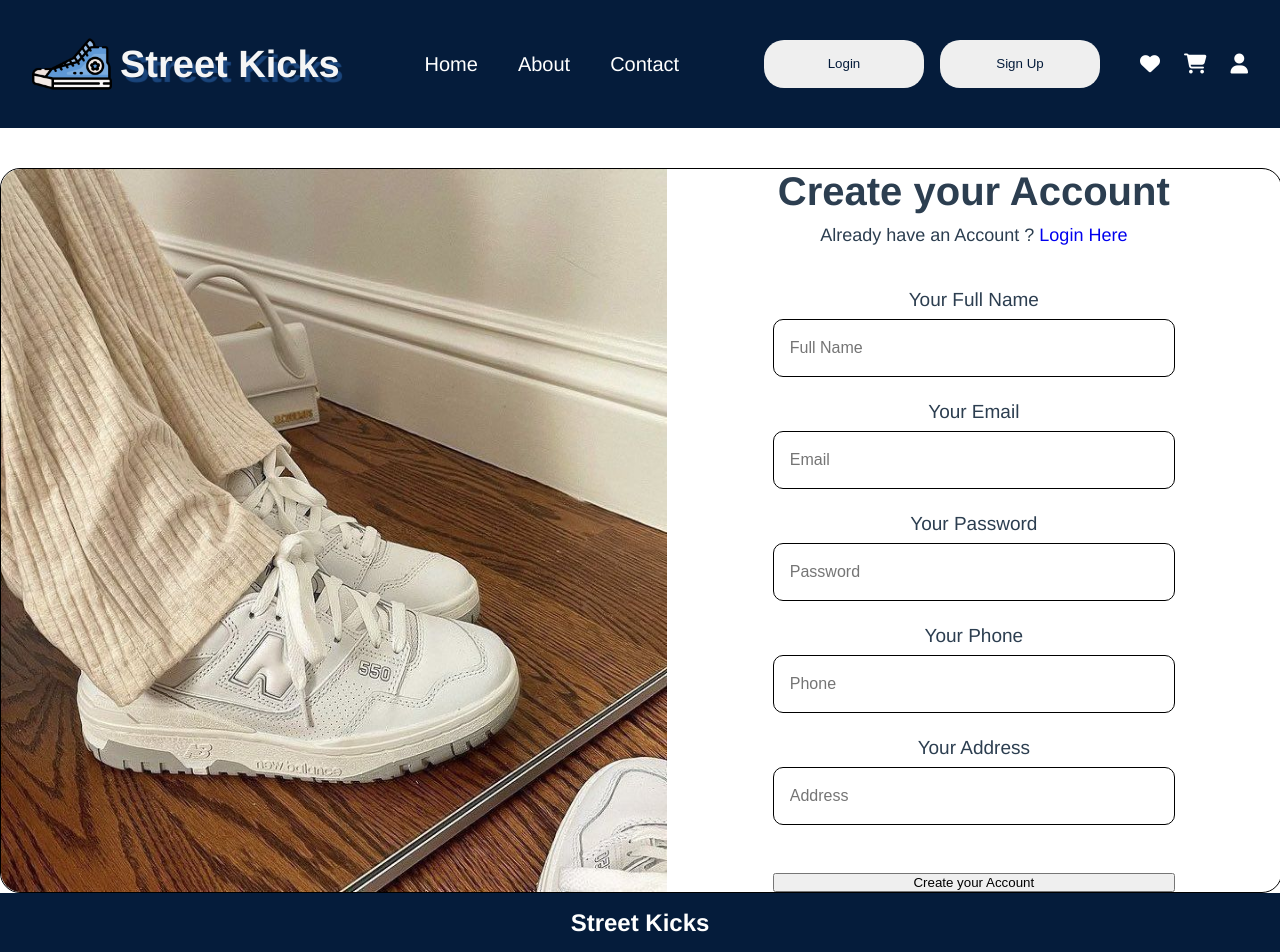
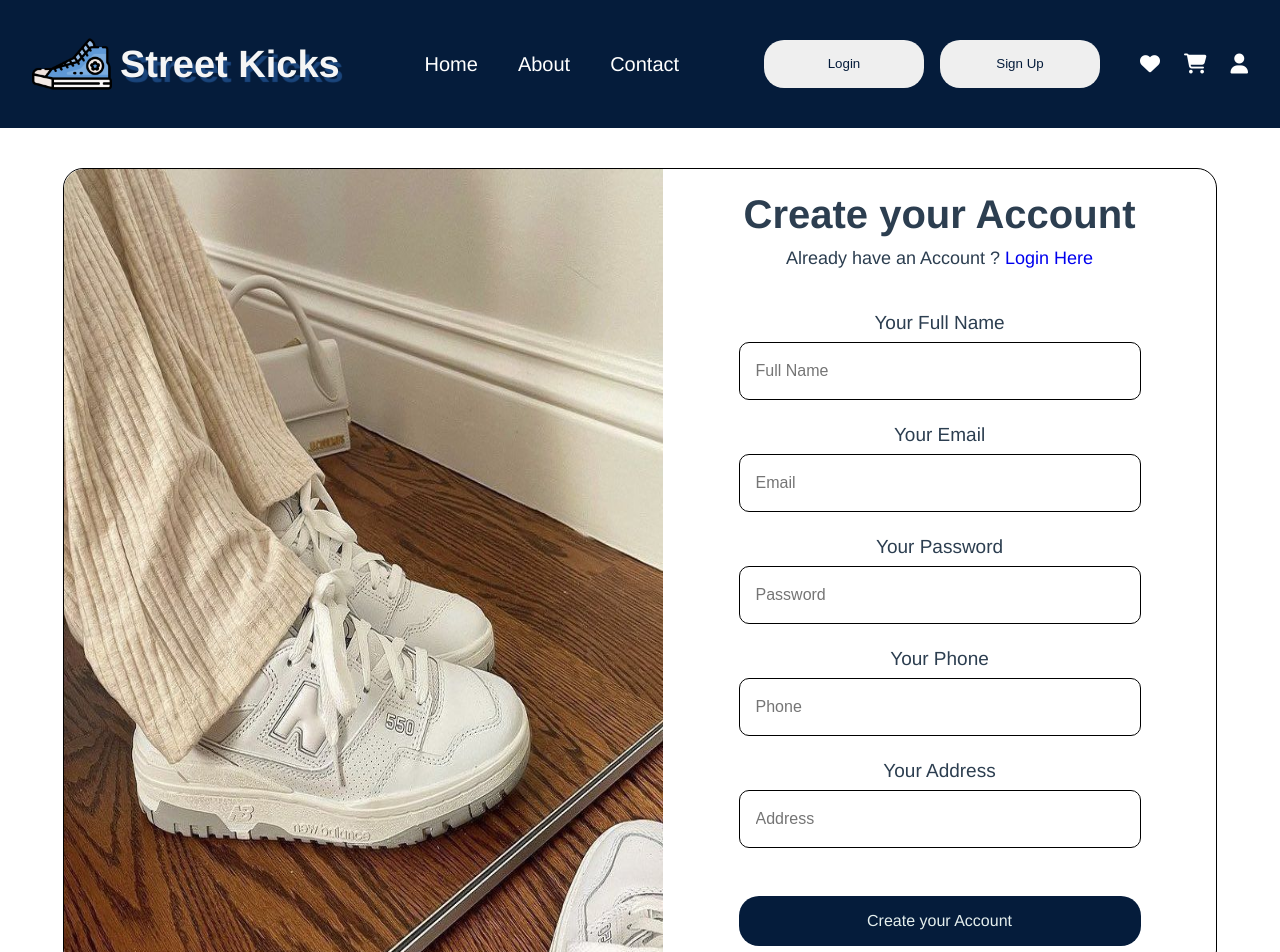
Before and after one commit to pssgarcia/sneakers, a Vue app: page /registration in a window 1280 px wide. Shown: the top 952 px of the page. Built offline with nearby package versions, Linux system fonts and the light colour scheme; no server answers.

Commit message:
last commit

```diff
--- a/src/components/LoginPage.vue
+++ b/src/components/LoginPage.vue
@@ -1,7 +1,7 @@
 <template>
-    <main>
+    <main class="login-main">
         <section v-if="logged">
-            <ProfilePage/>
+            <HomePage />
         </section>
         <section class="container-login" v-else>
             <section class="left" >
@@ -13,18 +13,18 @@
                     </p>
                 </section>
                 <article class="content">
-                    <form @submit.prevent="login">
+                    <form class="form-login" @submit.prevent="login">
                         <section class="inputs">
                             <article class="article">
                                 <label for="userEmail">Your Email</label>
-                                <input type="email" name="userEmail" id="userEmail" placeholder="Email" v-model.lazy="userEmail">
+                                <input class="input" type="email" name="userEmail" id="userEmail" placeholder="Email" v-model.lazy="userEmail">
                             </article>
                             <article class="article">
                                 <label for="userPassword">Your Password</label>
-                                <input type="password" name="userPassword" id="userPassword" placeholder="Password" v-model.lazy="userPassword">
+                                <input class="input" type="password" name="userPassword" id="userPassword" placeholder="Password" v-model.lazy="userPassword">
                             </article>
                         </section>
-                        <button type="submit">Login</button>
+                        <button class="login-button" type="submit">Login</button>
                     </form>
                 </article>
             </section>
@@ -37,12 +37,12 @@
 
 <script>
 import VueCookies from 'vue-cookies';
-import ProfilePage from './ProfilePage.vue';
+import HomePage from './pages/HomePage.vue';
 
 export default {
     name: "LoginPage",
     components:{
-        ProfilePage
+        HomePage
     },
     data(){
         return{
--- a/src/components/NavComponent.vue
+++ b/src/components/NavComponent.vue
@@ -1,7 +1,7 @@
 <template>
     <nav>
         <section>
-            <a href="#">
+            <a href="#sneakers  ">
                 <img src="../assets/img/sneakers-logo.png" alt="logo1">
                 <h2>Street Kicks</h2>
             </a>
--- a/src/components/ProfilePage.vue
+++ b/src/components/ProfilePage.vue
@@ -37,7 +37,7 @@
                     </tr>
                     </tbody>
                 </table>
-            <button @click="logout" class="button">Log out</button>
+            <router-link to="/" @click="logout" class="button">Log out</router-link>
             </section>
         </main>
 </template>
--- a/src/components/RegistrationPage.vue
+++ b/src/components/RegistrationPage.vue
@@ -1,5 +1,5 @@
 <template>
-    <main>
+    <main class="signup-main">
         <section class="container_2">
             <img class="img_2" src="./../assets/img_4.jpg" alt="img_4">
             <section class="left">
@@ -31,7 +31,7 @@
                                 <input class="input" type="text" name="userAddress" id="userAddress" placeholder="Address" v-model.lazy="usersObj.userAddress">
                             </article>
                         </section>
-                        <button type="submit">Create your Account</button>
+                        <router-link to="/" type="submit">Create your Account</router-link>
                     </form>
                 </article>
             </section>
--- a/src/components/SneakersCards.vue
+++ b/src/components/SneakersCards.vue
@@ -1,6 +1,9 @@
 <template>
   <div class="container">
-    <div class="message alert alert-success" v-if="addToCartMessage">{{ addToCartMessage }}</div>
+   <aside class="message-father">
+      <div class="message-success" v-if="addToCartMessage">{{ addToCartMessage }}</div>
+      <div class="message-success" v-if="addToListMessage">{{ addToListMessage }}</div>
+   </aside>
     <!-- <div class="cart-reference">
       {{ shoppingCart.length }} items in Cart
     </div> -->
@@ -41,6 +44,7 @@ export default {
          shoppingCart: [],
          wishList: [],
          addToCartMessage: '',
+         addToListMessage: '',
          sneakersImages: [
             "https://bit.ly/first-sneaker",
             "https://bit.ly/second-sneaker",
@@ -82,7 +86,7 @@ export default {
             VueCookies.set("cart", JSON.stringify(this.shoppingCart));
          }
 
-         this.addToCartMessage = `Item successfully added to the cart.`;
+         this.addToCartMessage = `Item successfully added to your cart.`;
       },
       addToWishList(sneaker) {
          if (VueCookies.isKey("wlist")) {
@@ -93,6 +97,8 @@ export default {
             this.wishList.push(sneaker);
             VueCookies.set("wlist", JSON.stringify(this.wishList));
          }
+
+         this.addToListMessage = `Item successfully added to your list.`;
       }
    }
 }
--- a/src/components/pages/ShoppingCart.vue
+++ b/src/components/pages/ShoppingCart.vue
@@ -1,11 +1,11 @@
 <template>
    <article class="lists">
-      <h2>Your Cart</h2>
+      <h2>My Cart</h2>
       <aside>
          <div class="cart-reference">
             {{ localCart.length }}  items in cart
          </div>
-         <button @click="clearCart">Clear cart</button>
+         <button class="btn-list" @click="clearCart">Clear cart</button>
       </aside>
       <section class="order-container" v-if="localCart.length > 0">
          <section class="sneaker-cart" v-show="true">
--- a/src/components/pages/WishList.vue
+++ b/src/components/pages/WishList.vue
@@ -1,7 +1,7 @@
 <template>
     <article class="lists">
       <aside>
-         <h2>Your Wish List</h2>
+         <h2>My Wish List</h2>
          <button class="btn-list" @click="clearList">Clear List</button>
       </aside>
       <section class="sneakers-card">
--- a/src/css/login_css.css
+++ b/src/css/login_css.css
@@ -117,9 +117,18 @@ label{
 #userInfo {
     display: flex;
     flex-direction: column;
+    align-items: center;
     row-gap: 2vh;
     width: 100%;
     padding-left: 2vh;
+    padding-bottom: 2vh;
+    > a {
+        display: flex;
+        align-items: center;
+        justify-content: center;
+        background-color: var(--oxfordBlue);
+        color: var(--azure);
+    }
 }
 
 table{
@@ -149,11 +158,19 @@ table{
     width: 45%;
 }
 
-.container_2{
-    width: 100%;
+.container_2, .container-login{
+    width: 90%;
     border: 1px solid black;
     border-radius: 20px;
     display: flex;
+    margin-top: 5vh;
+}
+
+.signup-main, .login-main {
+    padding-bottom: 5vh;
+    display: flex;
+    flex-direction: column;
+    align-items: center;
 }
 
 .right{
@@ -168,6 +185,7 @@ table{
     align-items: center;
     justify-content: center;
     row-gap: 5vh;
+    padding: 2%;
 }
 
 .title-2{
@@ -194,6 +212,15 @@ table{
     display: flex;
     flex-direction: column;
     row-gap: 6vh;
+    [type="submit"] {
+        display: flex;
+        align-items: center;
+        justify-content: center;
+        padding: 4%;
+        border-radius: 20px;
+        background-color: var(--oxfordBlue);
+        color: var(--azure);
+    }
 }
 
 .article{
@@ -235,6 +262,22 @@ label{
 
 }
 
+.form-login {
+    display: flex;
+    flex-direction: column;
+    row-gap: 3vh;
+}
+
+.login-button {
+    display: flex;
+    align-items: center;
+    justify-content: center;
+    padding: 4%;
+    border-radius: 20px;
+    background-color: var(--oxfordBlue);
+    color: var(--azure);
+}
+
 .login-btn > a, .signup-btn > a {
     color: var(--oxfordBlue);
     padding: 5%;
--- a/src/css/style.css
+++ b/src/css/style.css
@@ -26,10 +26,6 @@ p {
 
 li {
   list-style-type: none;
-}
-
-main {
-  padding-top: 5vh;
 }
 /*===================
 nav
@@ -248,9 +244,11 @@ nav > ul {
    gap: 4vh;
    width: 100%;
    padding-bottom: 5vh;
-}
+   padding-top: 5vh;
+  }
 
-.sneakers-card > figure {
+  .sneakers-card > figure {
+   border: 1px solid var(--indigoDye);
    width: 28%;
    padding: 1%;
    display: flex;
@@ -313,6 +311,20 @@ figcaption > p {
 
 .order-container {
    display: flex;
+}
+
+.message-father {
+  display: flex;
+  justify-content: center;
+  margin: 2vh;
+}
+
+.message-success {
+  background-color: var(--oxfordBlue);
+  padding: 4vh;
+  color: var(--azure);
+  border-radius: 10px;
+  width: 30%;
 }
 
 .order-summary {
@@ -561,7 +573,7 @@ contact
   align-items: center;
   row-gap: 6vh;
   justify-content: center;
-  padding: 30vh 0;
+  padding: 10vh;
   background-color: var(--azure);
   > h1 {
     font-size: 30px;
--- a/src/router/router.js
+++ b/src/router/router.js
@@ -7,6 +7,7 @@ import ShoppingCart from '../components/pages/ShoppingCart.vue';
 import WishList from '../components/pages/WishList.vue';
 import SneakersPage from '../components/pages/SneakersPage.vue';
 import LoginPage from "./../components/LoginPage.vue";
+import ProfilePage from "./../components/ProfilePage.vue";
 import RegistrationPage from "./../components/RegistrationPage.vue";
 
 const routes = [
@@ -33,6 +34,11 @@ const routes = [
         path: "/registration",
         name: "RegistrationPage",
         component: RegistrationPage
+    },
+    {
+        path: "/profile",
+        name: "ProfilePage",
+        component: ProfilePage
     }
 ];
 
```
Also changed, not shown: src/assets/img/login-sneaker.jpg (added).
